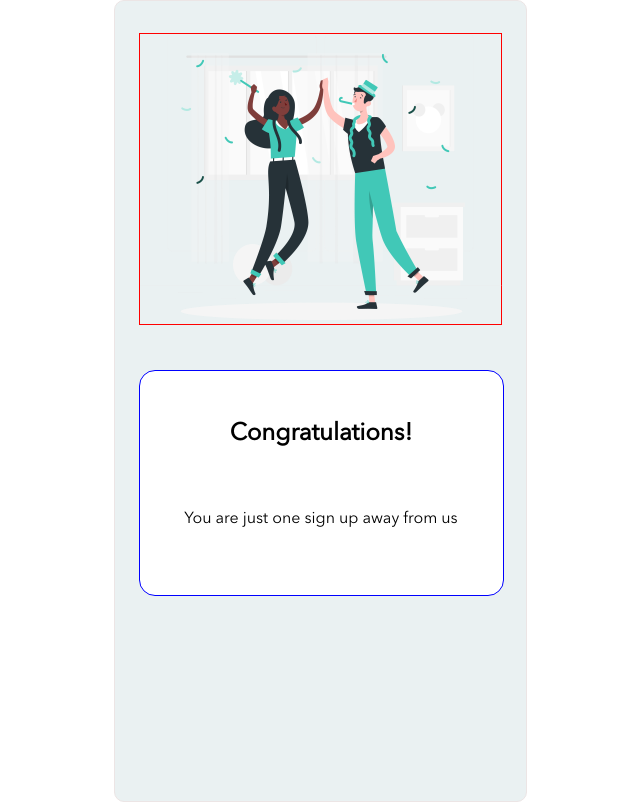
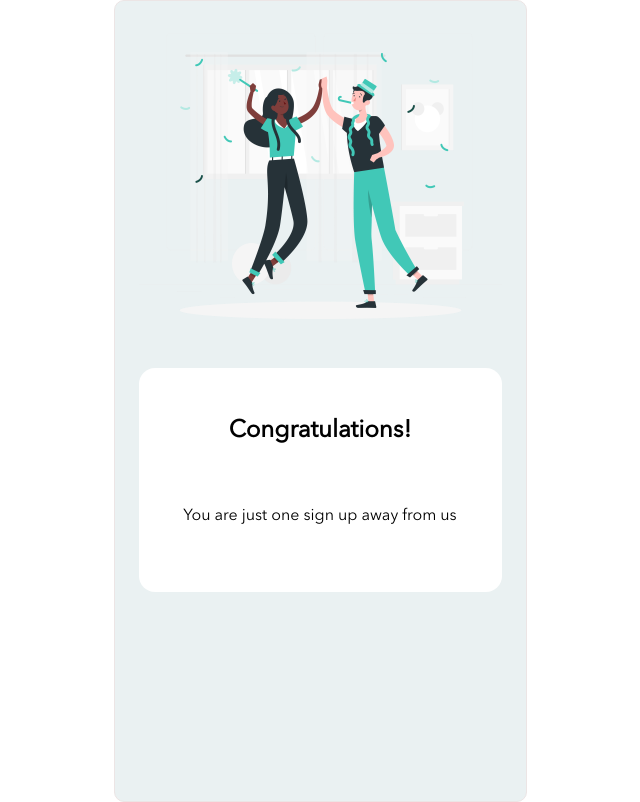
Before and after one commit to girishv694/E-wasteManagement, a React (Create React App) app in the folder project/: page /congrats in a window 1280 px wide. Shown: the whole page, without its empty margins (320-960 px from the left). Built offline with nearby package versions, Linux system fonts and the light colour scheme.

Commit message:
page10 done

```diff
--- a/project/src/css/congratulation.css
+++ b/project/src/css/congratulation.css
@@ -1,5 +1,5 @@
 .c_img_div{
-    border: 1px solid red;
+
     margin: 32px 24px 0px 24px;
 }
 
@@ -11,7 +11,6 @@
 #content_div{
     width: 363px;
     height: 165px;
-    border: 1px solid blue;
     margin: 45px 24px 0px 24px;
 
     display: flex;
```
